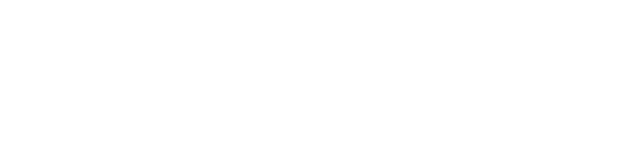
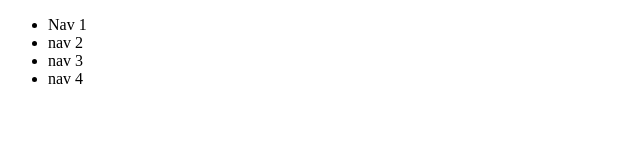
Before and after one commit to akshayparkhande/test, a plain HTML site: page index.html in a window 1280 px wide. Shown: the whole page, without its empty margins (0-640 px from the left). Drawn offline with Linux system fonts and the light colour scheme.

Commit message:
title chnged & header nav created

```diff
--- a/index.html
+++ b/index.html
@@ -4,9 +4,25 @@
   <meta charset="UTF-8">
   <meta http-equiv="X-UA-Compatible" content="IE=edge">
   <meta name="viewport" content="width=device-width, initial-scale=1.0">
-  <title>Document</title>
+  <title>
+    Ecom website
+  </title>
 </head>
 <body>
-
+  <div class="wrapper">
+    <header class="header">
+      <div class="container">
+        <div class="logo"></div>
+        <div class="nav">
+          <ul>
+            <li>Nav 1</li>
+            <li>nav 2</li>
+            <li>nav 3</li>
+            <li>nav 4</li>
+          </ul>
+        </div>
+      </div>
+    </header>
+  </div>
 </body>
 </html>
```
